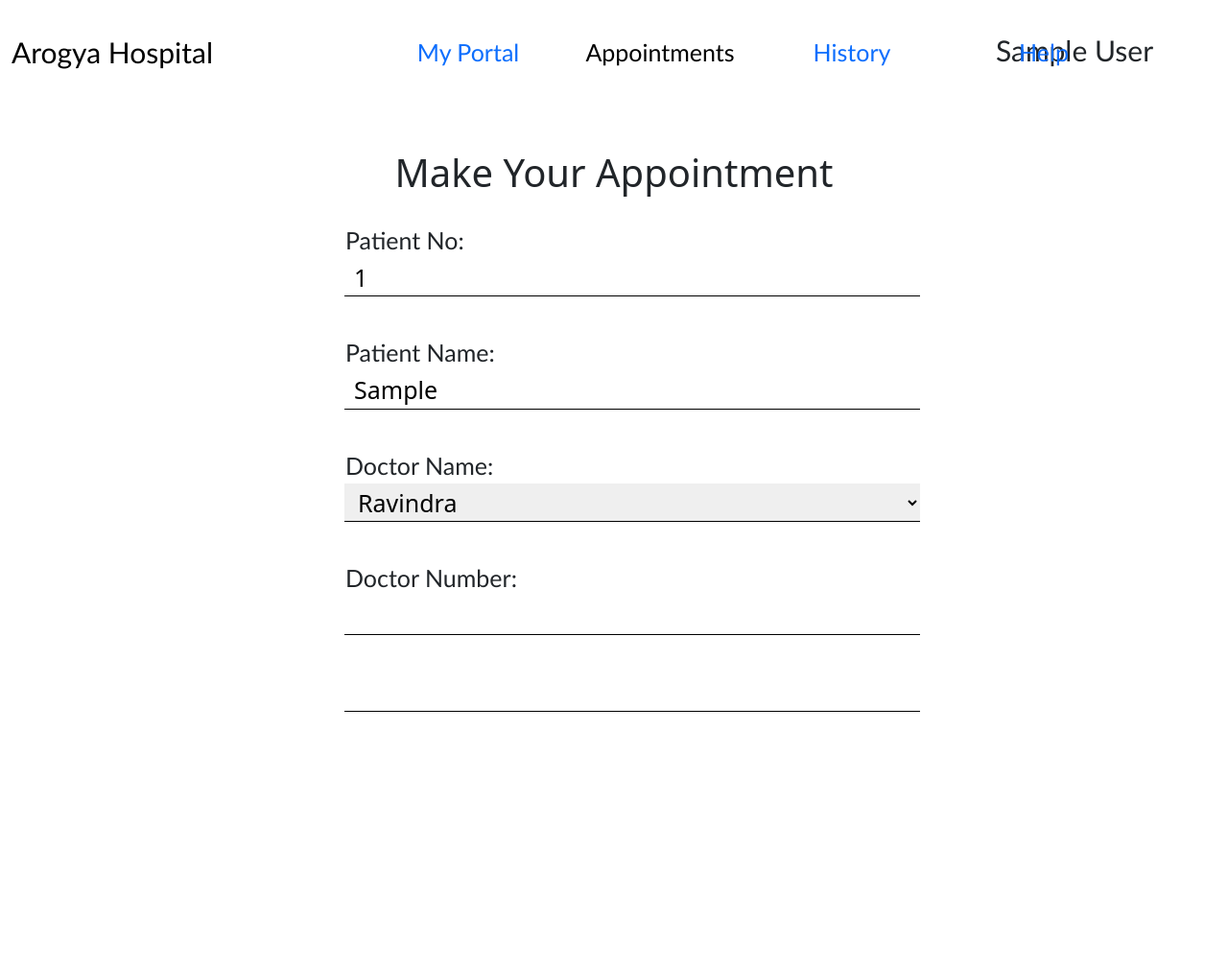
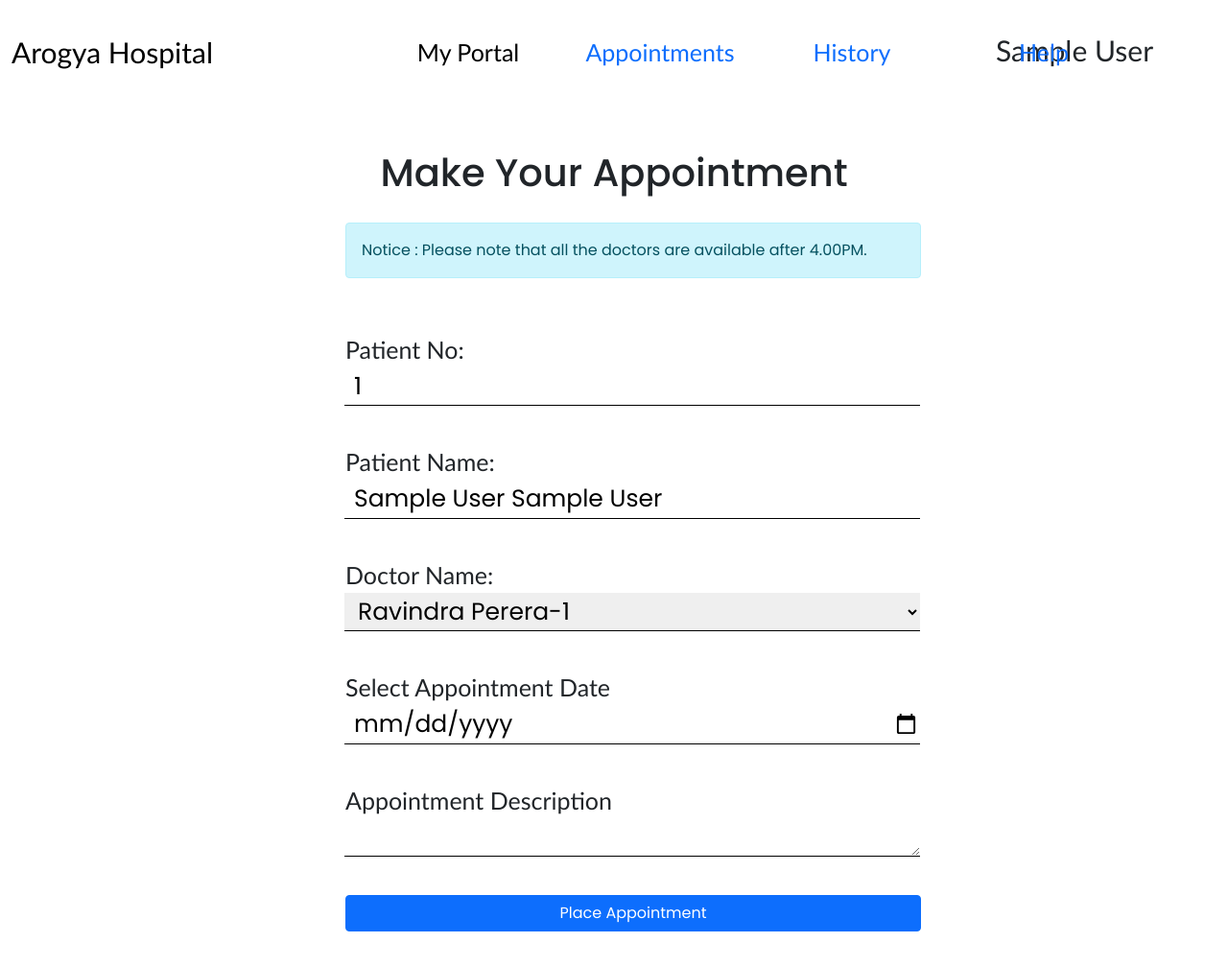
Before and after one commit to Sehara2002/Arogya_Hospital, a PHP site: page /appointment.php in a window 1280 px wide. Shown: the whole page at 96% size. Before the commit the page ends 742 px from the top, so only its background shows below. Run offline with PHP 8.4, Linux system fonts and the light colour scheme; the visitor is signed in with stand-in values (Sample User, id 1); data comes from the database, SQL or seed files in the repository; both versions use the stored data as it was after the commit.

Commit message:
Appointment Section Add

```diff
--- a/CSS/appointment.css
+++ b/CSS/appointment.css
@@ -1,3 +1,9 @@
+@import url('https://fonts.googleapis.com/css2?family=Kanit:ital,wght@0,100;0,200;0,300;0,400;0,500;0,600;0,700;0,800;0,900;1,100;1,200;1,300;1,400;1,500;1,600;1,700;1,800;1,900&family=Kaushan+Script&family=Poppins:ital,wght@0,100;0,200;0,300;0,400;0,500;0,600;0,700;0,800;0,900;1,100;1,200;1,300;1,400;1,500;1,600;1,700;1,800;1,900&display=swap');
+
+*{
+    font-family:'poppins';
+}
+
 .form-appointment{
     width:800px;
     margin-left: auto;
@@ -27,3 +33,10 @@
     font-family: 'Gill Sans', 'Gill Sans MT', Calibri, 'Trebuchet MS', sans-serif;
     font-size: 25px;
 }
+.submit-button{
+    width:600px;
+}
+
+.alert-box{
+    width:600px;
+}
--- a/DB/appointments.php
+++ b/DB/appointments.php
@@ -26,4 +26,42 @@ class appointments
             return false;
         }
     }
+
+    function getAppointments( $c_no, $cf_name, $d_no, $df_name, $a_date, $a_time, $a_description, $a_fee, $a_state)
+    {
+        $db = new database();
+        $con = $db->get_con();
+        $sql = "";
+        $result = $con->query($sql);
+        if ($result === true) {
+            return true;
+        } else {
+            return false;
+        }
+    }
+
+    function updateAppointments( $c_no, $cf_name, $d_no, $df_name, $a_date, $a_time, $a_description, $a_fee, $a_state)
+    {
+        $db = new database();
+        $con = $db->get_con();
+        $sql = "";
+        $result = $con->query($sql);
+        if ($result === true) {
+            return true;
+        } else {
+            return false;
+        }
+    }
+    function cancelAppointments( $c_no, $d_no,  $a_date, $a_time, $a_description, $a_fee, $a_state)
+    {
+        $db = new database();
+        $con = $db->get_con();
+        $sql = "";
+        $result = $con->query($sql);
+        if ($result === true) {
+            return true;
+        } else {
+            return false;
+        }
+    }
 }
--- /dev/null
+++ b/DB/stroreProcedures.sql
@@ -0,0 +1,4 @@
+CREATE PROCEDURE Select_user (user_id INT)
+BEGIN
+	SELECT * FROM client_users WHERE c_no = user_id;
+END
--- a/appointment.php
+++ b/appointment.php
@@ -4,13 +4,43 @@ $db = new database();
 $con = $db->get_con();
 session_start();
 if (isset($_SESSION["username"])) {
-    $sql = "SELECT c_no,cf_name FROM client_users WHERE c_un='" . $_SESSION["username"] . "'";
+    $sql = "SELECT c_no,cf_name,cl_name FROM client_users WHERE c_un='" . $_SESSION["username"] . "'";
     $result = $con->query($sql);
     if ($result->num_rows > 0) {
         while ($row = $result->fetch_assoc()) {
-            $_SESSION["Fname"] = $row["cf_name"];
-            $_SESSION["Cno"] = $row["c_no"];
+            $_SESSION["Lname"] = $row["cl_name"];
         }
+    }
+}
+
+if (isset($_POST["place-appointment"])) {
+    $appoinments = 0;
+    $capcity = 0;
+    $doctor = $_POST["doctor_name"];
+    $doctor_array = explode("-", $doctor);
+    $docNo = (int)$doctor_array[1];
+    $sql = "SELECT DISTINCT COUNT(a_no) FROM appointments WHERE d_no=$docNo";
+
+    $result = $con->query($sql);
+    if ($result->num_rows > 0) {
+        while ($row = $result->fetch_assoc()) {
+            $appointments = (int)$row['COUNT(a_no)'];
+        }
+    }
+
+    $sql = "SELECT patient_capacity FROM doctor WHERE d_no=$docNo";
+
+    $result = $con->query($sql);
+    if ($result->num_rows > 0) {
+        while ($row = $result->fetch_assoc()) {
+            $capacity = (int)$row['patient_capacity'];
+        }
+    }
+
+    if ($capacity > $appointments) {
+        $sql = '';
+    }else{
+        $message = "Cannot Place your Appointment.Appointment Count of the Doctor is Over.";
     }
 }
 ?>
@@ -40,10 +70,10 @@ if (isset($_SESSION["username"])) {
                     <div class="container navbar">
                         <script src="./JS/Animations.js"></script>
                         <ul class="nav-bar">
-                            <li class="nav-item"><a class="nav-link" id="link1" onclick="navClassAdder(1)">My Portal</a></li>
-                            <li class="nav-item"><a href="appointment.php" class="nav-link active" id="link2" onclick="navClassAdder(2)">Appointments</a></li>
-                            <li class="nav-item"><a class="nav-link" id="link3" onclick="navClassAdder(3)">History</a></li>
-                            <li class="nav-item"><a class="nav-link" id="link4" onclick="navClassAdder(4)">Help</a></li>
+                            <li class="nav-item"><a href="dashboard.php" class="nav-link active" id="link1" onclick="navClassAdder(1)">My Portal</a></li>
+                            <li class="nav-item"><a href="appointment.php" class="nav-link" id="link2" onclick="navClassAdder(2)">Appointments</a></li>
+                            <li class="nav-item"><a href="history.php" class="nav-link" id="link3" onclick="navClassAdder(3)">History</a></li>
+                            <li class="nav-item"><a href="help.php" class="nav-link" id="link4" onclick="navClassAdder(4)">Help</a></li>
                         </ul>
                     </div>
                 </div>
@@ -66,25 +96,31 @@ if (isset($_SESSION["username"])) {
                 </h1>
                 <div class="inputs">
                     <div class="input-group">
+                        <div class='alert-box alert alert-info' role='alert'>
+Notice :
+Please note that all the doctors are available after 4.00PM.
+                        </div>
+                    </div>
+                    <div class="input-group">
                         <label for="c_no">Patient No: </label>
                         <br>
-                        <input type="text" name="c_no" value="<?php echo $_SESSION["Cno"] ?>" class="input-field">
+                        <input type="text" name="c_no" value="<?php echo $_SESSION["c_id"] ?>" class="input-field">
                     </div>
                     <div class="input-group">
                         <label for="c_name">Patient Name: </label>
-                        <input type="text" name="c_name" class="input-field" value=<?php echo $_SESSION["Fname"] ?>>
+                        <input type="text" name="c_name" class="input-field" value="<?php echo $_SESSION["Fname"] . " " . $_SESSION["Lname"]  ?>" />
                     </div>
                     <div class="input-group">
                         <label for="">Doctor Name: </label>
                         <br>
-                        <select name="doctor_name" id="" class="input-field">
+                        <select name="doctor_name" id="doctor-name" class="input-field" value="">
                             <?php
-                            $sql = "SELECT df_name FROM doctor";
+                            $sql = "SELECT d_no,df_name,dl_name FROM doctor";
                             $result = $con->query($sql);
                             if ($result->num_rows > 0) {
                                 while ($row = $result->fetch_assoc()) {
                             ?>
-                                    <option value="<?php echo $row['df_name'] ?>"><?php echo $row['df_name'] ?></option>
+                                    <option value="<?php echo $row['df_name'] . " " . $row['dl_name'] . "-" . $row['d_no'] ?> "><?php echo $row['df_name'] . " " . $row['dl_name'] . "-" . $row['d_no'] ?></option>
                             <?php
                                 }
                             }
@@ -92,14 +128,19 @@ if (isset($_SESSION["username"])) {
                         </select>
                     </div>
                     <div class="input-group">
-                        <label for="d_no">Doctor Number: </label>
-                        <input type="text" name="d_no" class="input-field" value="<?php ?>" />
+                        <label for="appointment-time">Select Appointment Date</label>
+                        <input type="Date" class="input-field" name="appointment-Date">
                     </div>
                     <div class="input-group">
-                        <label for=""></label>
-                        <input type="text" class="input-field">
+                    <label for="appointment-desc">Appointment Description</label>
+                    <textarea name="appointment-desc" id="" class="input-field"cols="72" rows="4"></textarea>
                     </div>
-                </div>
+                    <div class="input-group">
+                        <button class="btn btn-primary submit-button" name="place-appointment"> Place Appointment </button>
+
+                    </div>
+
+
             </form>
         </div>
     </main>
--- a/index.php
+++ b/index.php
@@ -63,7 +63,6 @@ if (isset($_POST["btn-signin"])) {
             </div>
         </div>
     </div>
-
 </body>
 
 </html>
--- /dev/null
+++ b/logout.php
@@ -0,0 +1,5 @@
+<?php
+    session_start();
+    unset($_SESSION["username"]);
+    echo "<script>location.replace('dashboard.php');</script>";
+?>
```
Also changed, not shown: CSS/dashboard.css (+16 -0 lines), DB/client_users.php (+8 -1 lines), DB/sql_query.sql (+79 -0 lines), dashboard.php (+69 -18 lines), JS/Validation.js (line endings or trailing spaces).
